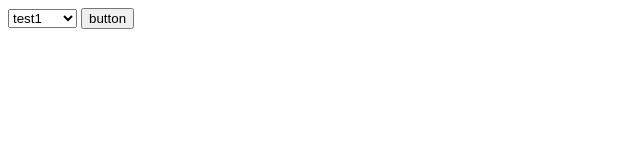
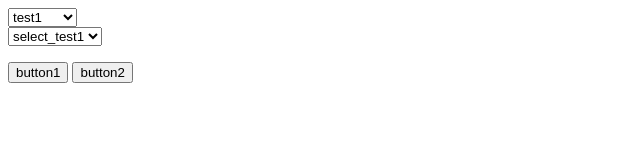
Before and after one commit to Kose-i/javaScript_test, a plain HTML site: page html_test/select.html in a window 1280 px wide. Shown: the whole page, without its empty margins (0-640 px from the left). Drawn offline with Linux system fonts and the light colour scheme.

Commit message:
Modify select from form

```diff
--- a/html_test/select.html
+++ b/html_test/select.html
@@ -5,6 +5,14 @@
       {
         var text = document.getElementById("select_name");
         alert(text.value);
+      }
+      function say_2()
+      {
+        var text = document.form1.select;
+
+        var num = text.selectedIndex;
+
+        alert(text.options[num].value);
       }
     </script>
   </head>
@@ -20,6 +28,16 @@
         <option value="mini2">mini2</option>
       </optgroup>
     </select>
-    <input type="button" value="button" onClick="say()">
+
+    <form name="form1">
+      <select id="select">
+        <option>select_test1</option>
+        <option>select_test2</option>
+        <option>select_test3</option>
+      </select>
+    </form>
+
+    <input type="button" value="button1" onClick="say()">
+    <input type="button" value="button2" onClick="say_2()">
   </body>
 </html>
```
